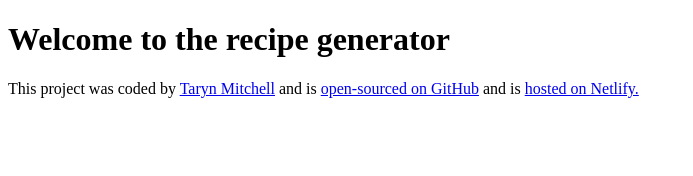
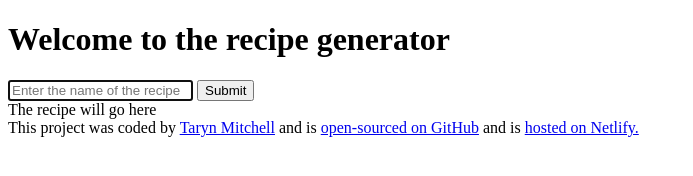
Before and after one commit to tarynmitchell/AI-recipe-generator, a plain HTML site: page index.html in a window 1280 px wide. Shown: the whole page, without its empty margins (0-693 px from the left). Drawn offline with Linux system fonts and the light colour scheme.

Commit message:
Added the basic HTML structure

```diff
--- a/index.html
+++ b/index.html
@@ -7,8 +7,22 @@
     <title>AI Recipe Generator</title>
   </head>
   <body>
-    <h1>Welcome to the recipe generator</h1>
-
+    <header>
+      <h1>Welcome to the recipe generator</h1>
+    </header>
+    <main>
+      <form>
+        <input
+          type="text"
+          placeholder="Enter the name of the recipe "
+          autofocus
+          required
+          autocomplete="off"
+        />
+        <input type="submit" />
+      </form>
+      <div>The recipe will go here</div>
+    </main>
     <footer>
       This project was coded by
       <a href="https://github.com/tarynmitchell" target="blank"
```
